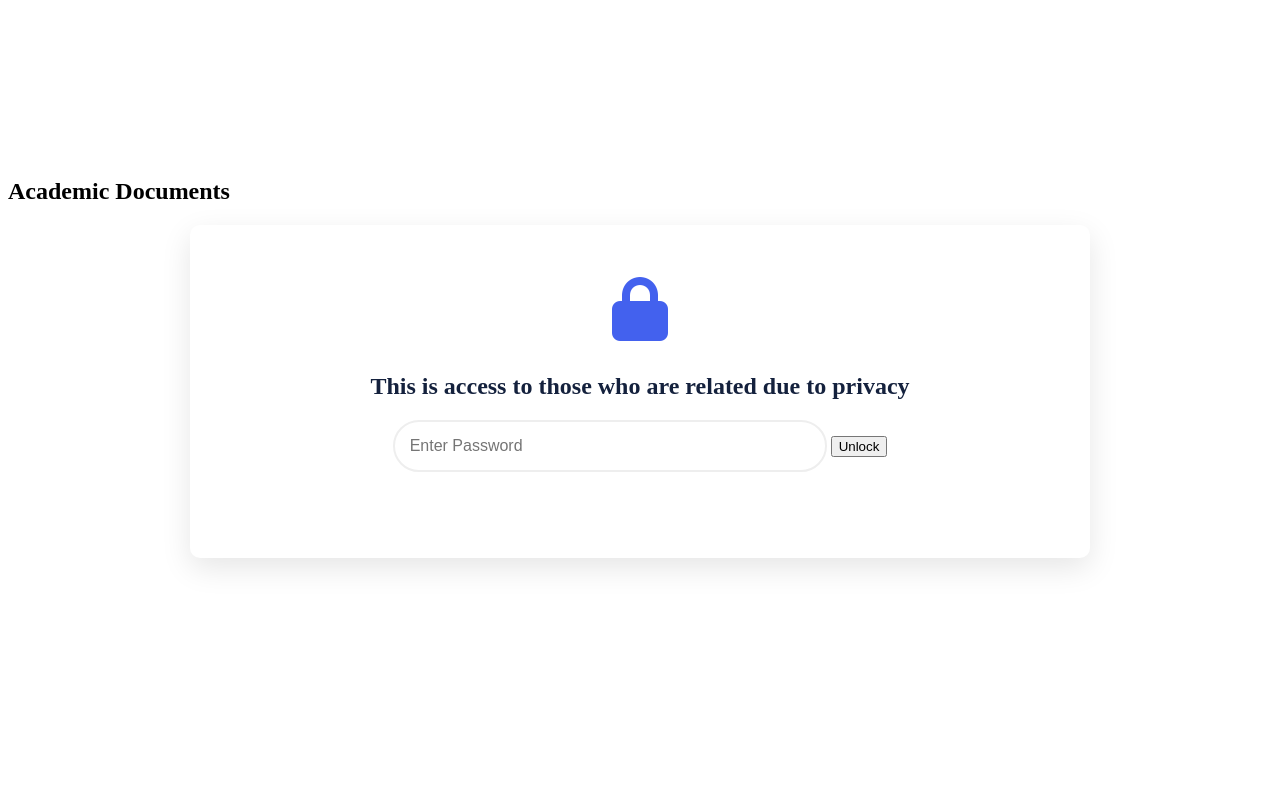
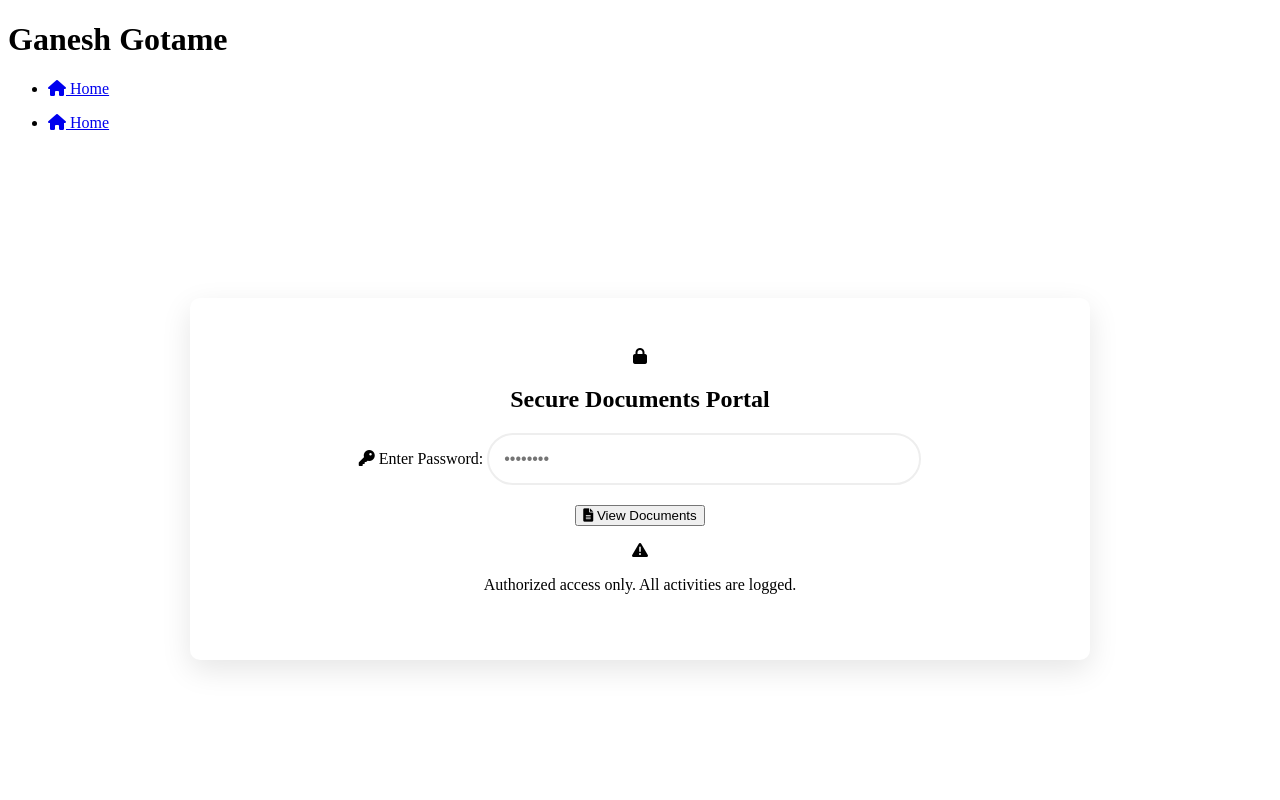
Before and after one commit to yabeshgotame/Mrr-Yabesh-, a plain HTML site: page documents.html in a window 1280 px wide. Shown: the top 800 px of the page. Drawn offline with Linux system fonts and the light colour scheme.

Commit message:
Update documents.html

```diff
--- a/documents.html
+++ b/documents.html
@@ -8,44 +8,65 @@
     <link rel="stylesheet" href="https://cdnjs.cloudflare.com/ajax/libs/font-awesome/6.0.0-beta3/css/all.min.css">
 </head>
 <body>
-    <!-- Header (no changes) -->
     <header>
-        <!-- Same header as biography.html -->
+        <div class="container">
+            <div class="logo">
+                <h1>Ganesh Gotame</h1>
+            </div>
+            <nav class="desktop-nav">
+                <ul>
+                    <li><a href="index.html" class="home-btn"><i class="fas fa-home"></i> Home</a></li>
+                </ul>
+            </nav>
+            <div class="hamburger">
+                <div class="line"></div>
+                <div class="line"></div>
+                <div class="line"></div>
+            </div>
+        </div>
     </header>
 
-    <!-- Mobile Menu (no changes) -->
     <nav class="mobile-nav">
-        <!-- Same mobile menu as biography.html -->
+        <ul>
+            <li><a href="index.html"><i class="fas fa-home"></i> Home</a></li>
+        </ul>
     </nav>
 
-    <!-- Main Content (no changes) -->
     <main>
         <section class="documents">
             <div class="container">
-                <h2 class="section-title">Academic Documents</h2>
                 <div class="password-protected">
-                    <div class="lock-icon">
+                    <div class="security-header">
                         <i class="fas fa-lock"></i>
+                        <h2>Secure Documents Portal</h2>
                     </div>
                     <div class="password-form">
-                        <h3>This is access to those who are related due to privacy</h3>
-                        <form id="docPasswordForm">
-                            <input type="password" id="docPassword" placeholder="Enter Password" required>
-                            <button type="submit" class="btn">Unlock</button>
-                        </form>
+                        <div class="input-group">
+                            <label for="docPassword"><i class="fas fa-key"></i> Enter Password:</label>
+                            <input type="password" id="docPassword" placeholder="••••••••" required>
+                        </div>
+                        <button type="submit" class="btn"><i class="fas fa-file-alt"></i> View Documents</button>
                         <p id="docError" class="error-message"></p>
                     </div>
-                    <div class="documents-content" id="documentsContent"></div>
+                    <div class="secure-note">
+                        <i class="fas fa-exclamation-triangle"></i>
+                        <p>Authorized access only. All activities are logged.</p>
+                    </div>
                 </div>
             </div>
         </section>
     </main>
 
-    <!-- Footer (no changes) -->
     <footer>
-        <!-- Same footer as biography.html -->
+        <div class="container">
+            <div class="footer-content">
+                <a href="index.html" class="footer-home-btn">
+                    <i class="fas fa-arrow-left"></i> Return to Home
+                </a>
+            </div>
+        </div>
     </footer>
 
     <script src="js/documents.js"></script>
 </body>
-</html>
+    </html>
```
